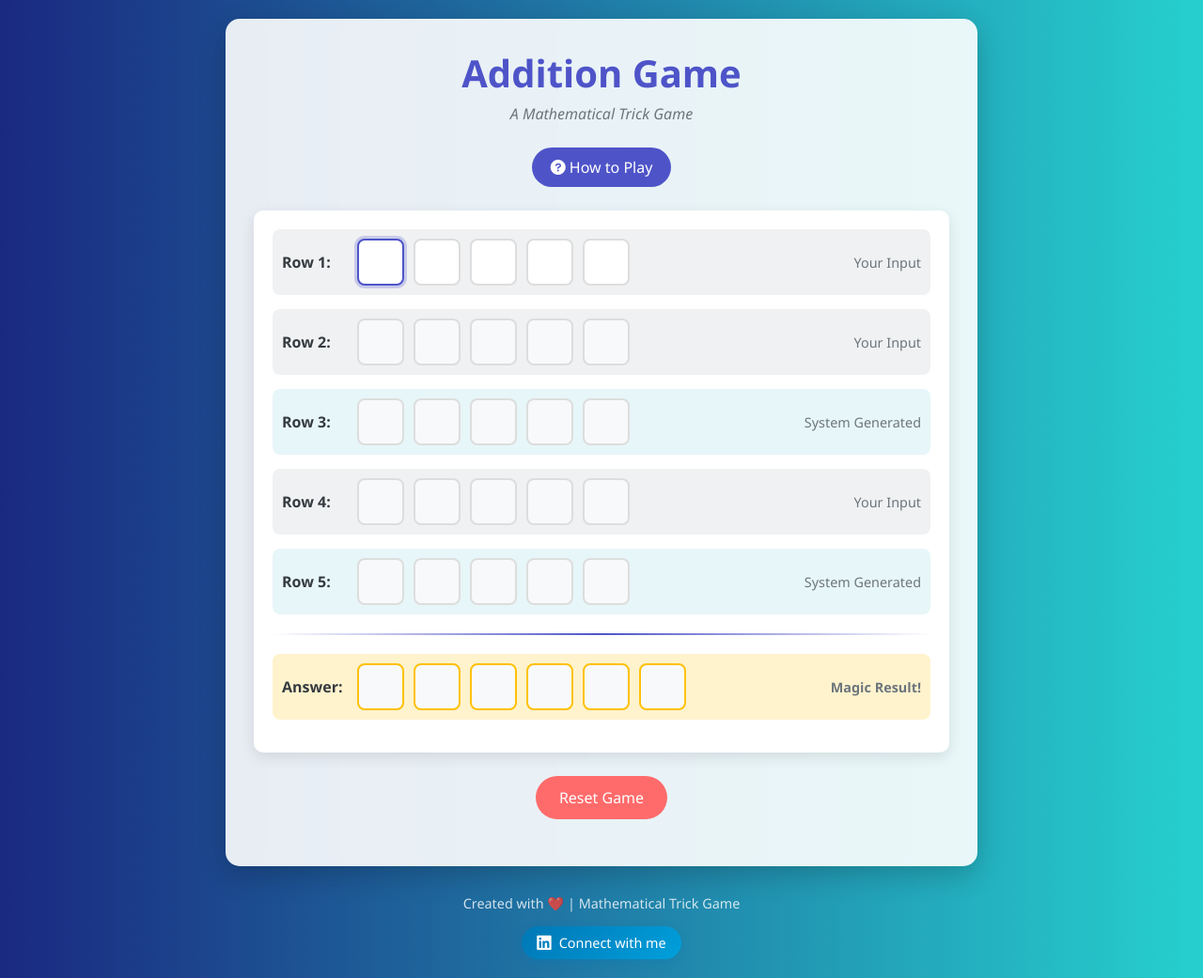
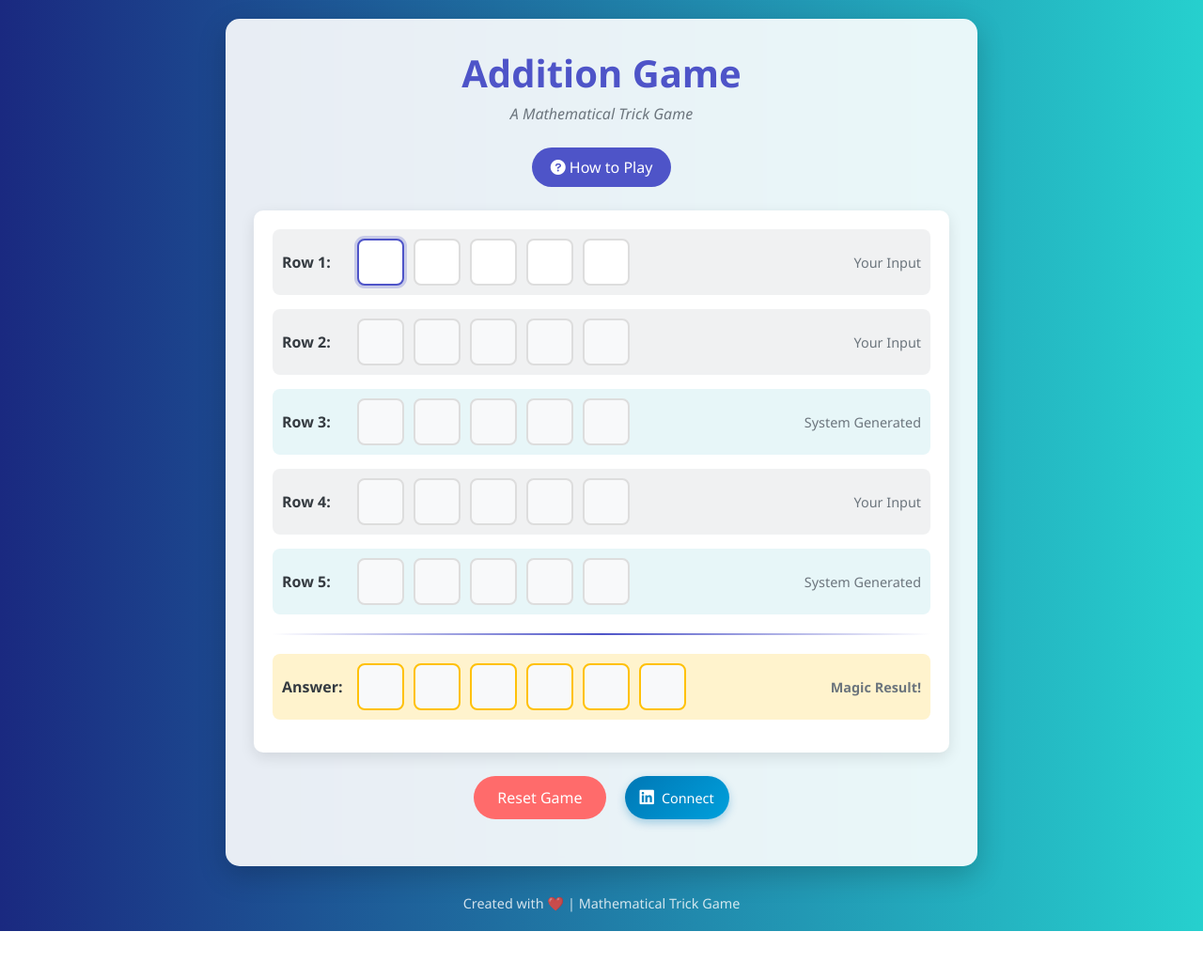
Before and after one commit to HimanshuRawat143/AdditionGame, a plain HTML site: page index.html in a window 1280 px wide. Shown: the whole page at 94% size. After the commit the page ends 991 px from the top, so only its background shows below. Drawn offline with Linux system fonts and the light colour scheme.

Commit message:
Update index.html

```diff
--- a/index.html
+++ b/index.html
@@ -116,6 +116,9 @@
 
         <div class="game-controls">
             <button id="reset-btn">Reset Game</button>
+            <a href="https://www.linkedin.com/in/himanshurawat12" id="linkedin-link" target="_blank" title="Connect with me on LinkedIn">
+                <i class="fab fa-linkedin"></i> Connect
+            </a>
             <!-- <button id="reveal-trick-btn">Reveal the Trick</button> -->
         </div>
 
@@ -146,11 +149,6 @@
 
     <footer>
         <p>Created with ❤️ | Mathematical Trick Game</p>
-        <div class="social-links">
-            <a href="https://www.linkedin.com/in/himanshurawat12" id="linkedin-link" target="_blank" title="Connect with me on LinkedIn">
-                <i class="fab fa-linkedin"></i> Connect with me
-            </a>
-        </div>
     </footer>
 
     <script src="script.js"></script>
```
